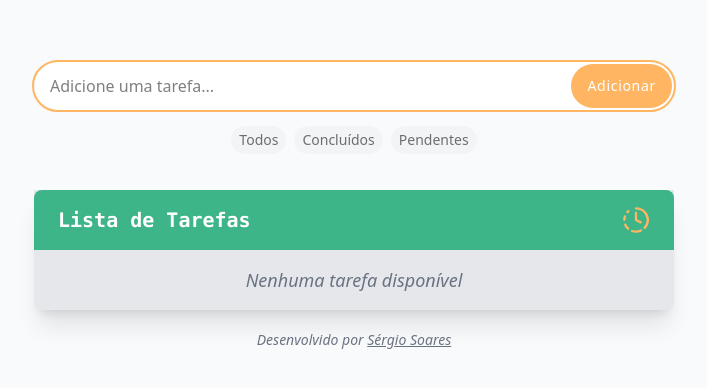
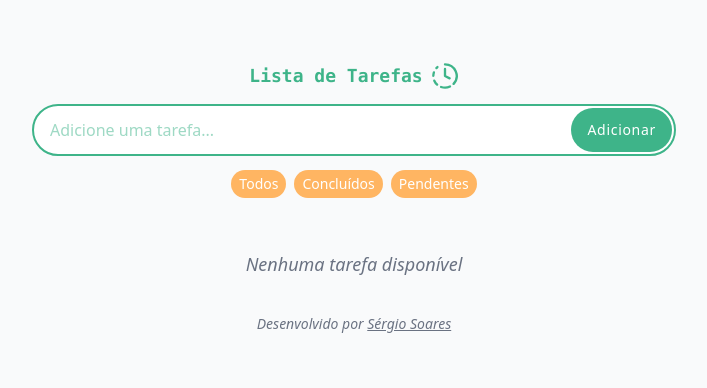
Before and after one commit to wp-sergiosoares/To-do-List, a React (Vite) app: page / in a window 1280 px wide. Shown: the part 202-590 px from the top of the page, without its empty margins (286-993 px from the left). Built offline with nearby package versions, Linux system fonts and the light colour scheme.

Commit message:
fix padding

```diff
--- a/src/App.jsx
+++ b/src/App.jsx
@@ -50,21 +50,19 @@ function App() {
     <>
       <div className="relative min-h-screen flex items-center justify-center">
         <div className="container max-w-2xl mx-auto w-full">
+          <div className="flex gap-2 items-center justify-center">
+            <h1 className="text-lg text-[var(--color-primary)] font-mono font-bold">
+              Lista de Tarefas
+            </h1>
+            <ClockFading size={28} className=" text-[var(--color-primary)]" />
+          </div>
+
           <div className="space-y-4 p-4">
             <AddTicket onAdd={addItem} />
             <Filters setFiltro={setFiltro} />
           </div>
 
-          <div className="mx-4 bg-gray-200 my-5 shadow-xl rounded-b-lg">
-            <div className="rounded-t-lg py-4 px-6 flex gap-2 items-center justify-between bg-[var(--color-primary)]">
-              <h1 className="text-xl text-white font-mono font-bold">
-                Lista de Tarefas
-              </h1>
-              <ClockFading
-                size={28}
-                className=" text-[var(--color-secondary)]"
-              />
-            </div>
+          <div className="my-5 rounded-b-lg">
             <div className="p-4 space-y-4">
               <TicketList
                 items={itensFiltrados}
--- a/src/components/AddTicket.jsx
+++ b/src/components/AddTicket.jsx
@@ -22,9 +22,9 @@ export default function AddTicket({ onAdd }) {
             placeholder="Adicione uma tarefa..."
             value={item}
             onChange={(e) => setItem(e.target.value)}
-            className="outline-2 outline-[var(--color-secondary)] py-3 px-4 flex-1 rounded-full bg-white"
+            className="outline-2 outline-[var(--color-primary)] py-3 px-4 flex-1 rounded-full bg-white text-[var(--color-primary)] pr-30"
           />
-          <button className="absolute right-[2px] bg-[var(--color-secondary)] text-white py-3 px-4 rounded-full hover:bg-[var(--color-secondary-light)] cursor-pointer text-sm tracking-wider transition">
+          <button className="absolute right-[2px] bg-[var(--color-primary)] text-white py-3 px-4 rounded-full hover:bg-[var(--color-primary-hover)] cursor-pointer text-sm tracking-wider transition">
             Adicionar
           </button>
         </div>
--- a/src/components/Filters.jsx
+++ b/src/components/Filters.jsx
@@ -4,7 +4,7 @@ export default function Filters({ setFiltro }) {
       <div className="flex gap-2 items-center justify-center">
         <div>
           <button
-            className="rounded-full text-[var(--color-text-secondary)] px-2 py-1 text-sm cursor-pointer bg-gray-100 hover:bg-gray-300 transition"
+            className="rounded-full text-white px-2 py-1 text-sm cursor-pointer bg-[var(--color-secondary)] hover:bg-[var(--color-secondary-light)] transition"
             onClick={() => setFiltro("todos")}
           >
             Todos
@@ -12,7 +12,7 @@ export default function Filters({ setFiltro }) {
         </div>
         <div>
           <button
-            className="rounded-full text-[var(--color-text-secondary)] px-2 py-1 text-sm cursor-pointer bg-gray-100 hover:bg-gray-300 transition"
+            className="rounded-full text-white px-2 py-1 text-sm cursor-pointer bg-[var(--color-secondary)] hover:bg-[var(--color-secondary-light)] transition"
             onClick={() => setFiltro("concluidos")}
           >
             Concluídos
@@ -21,7 +21,7 @@ export default function Filters({ setFiltro }) {
         <div>
           <button
             onClick={() => setFiltro("pendentes")}
-            className="rounded-full text-[var(--color-text-secondary)] px-2 py-1 text-sm cursor-pointer bg-gray-100 hover:bg-gray-300 transition"
+            className="rounded-full text-white px-2 py-1 text-sm cursor-pointer bg-[var(--color-secondary)] hover:bg-[var(--color-secondary-light)] transition"
           >
             Pendentes
           </button>
--- a/src/components/TicketList.jsx
+++ b/src/components/TicketList.jsx
@@ -5,11 +5,11 @@ export default function TicketList({ items, onRemove, onToggle, filtro }) {
   return (
     <div>
       {items.length > 0 ? (
-        <ul className="space-y-[1px]">
+        <ul className="space-y-2">
           {items.map((item) => (
             <div
               key={item.id}
-              className="border-1 border-gray-300 flex gap-2 items-center justify-between bg-white rounded-lg py-2 px-4"
+              className="border-1 border-gray-200 flex gap-2 items-center justify-between bg-white rounded-lg py-3 px-4 shadow-xs"
             >
               <div
                 className={
```
